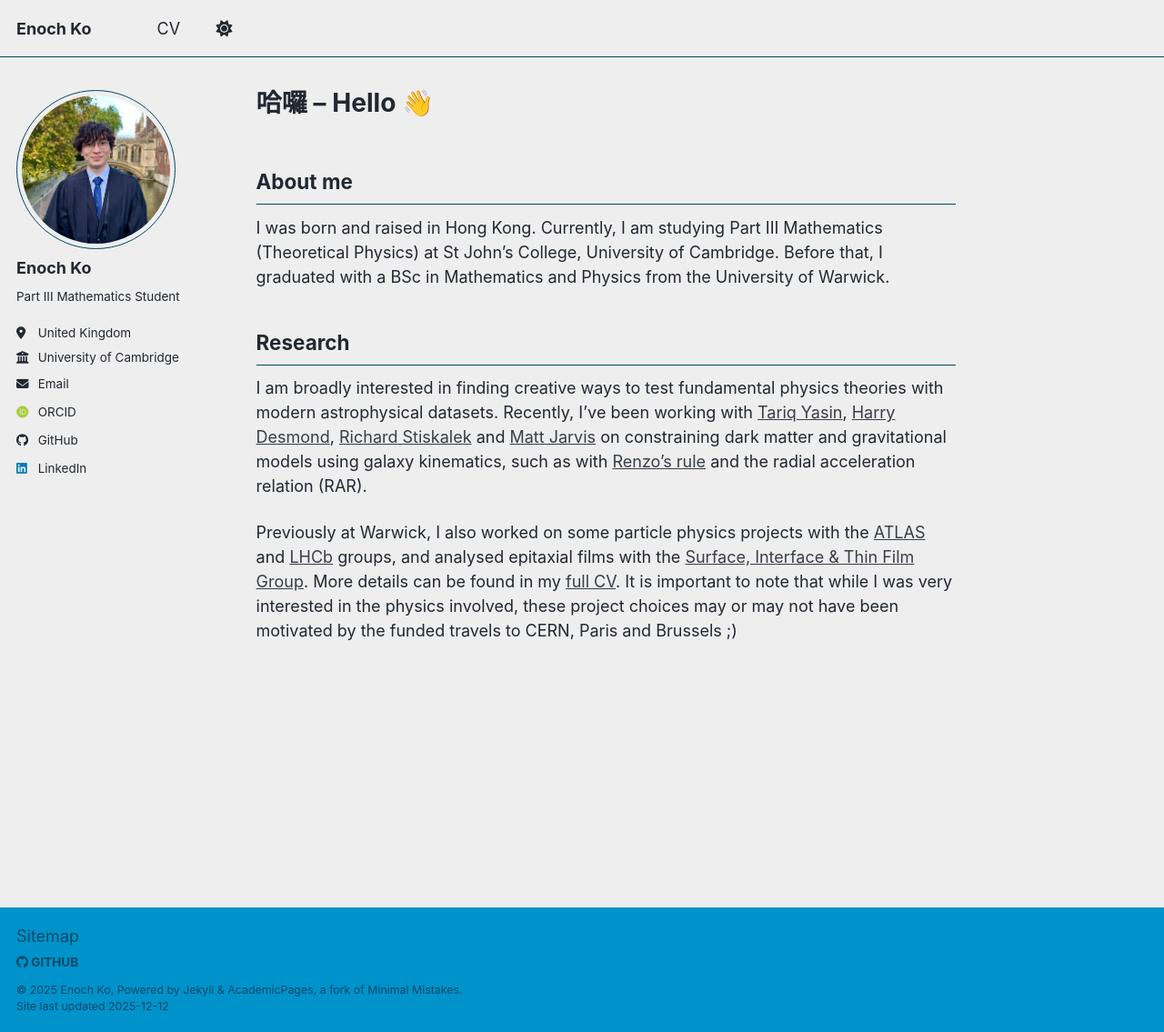
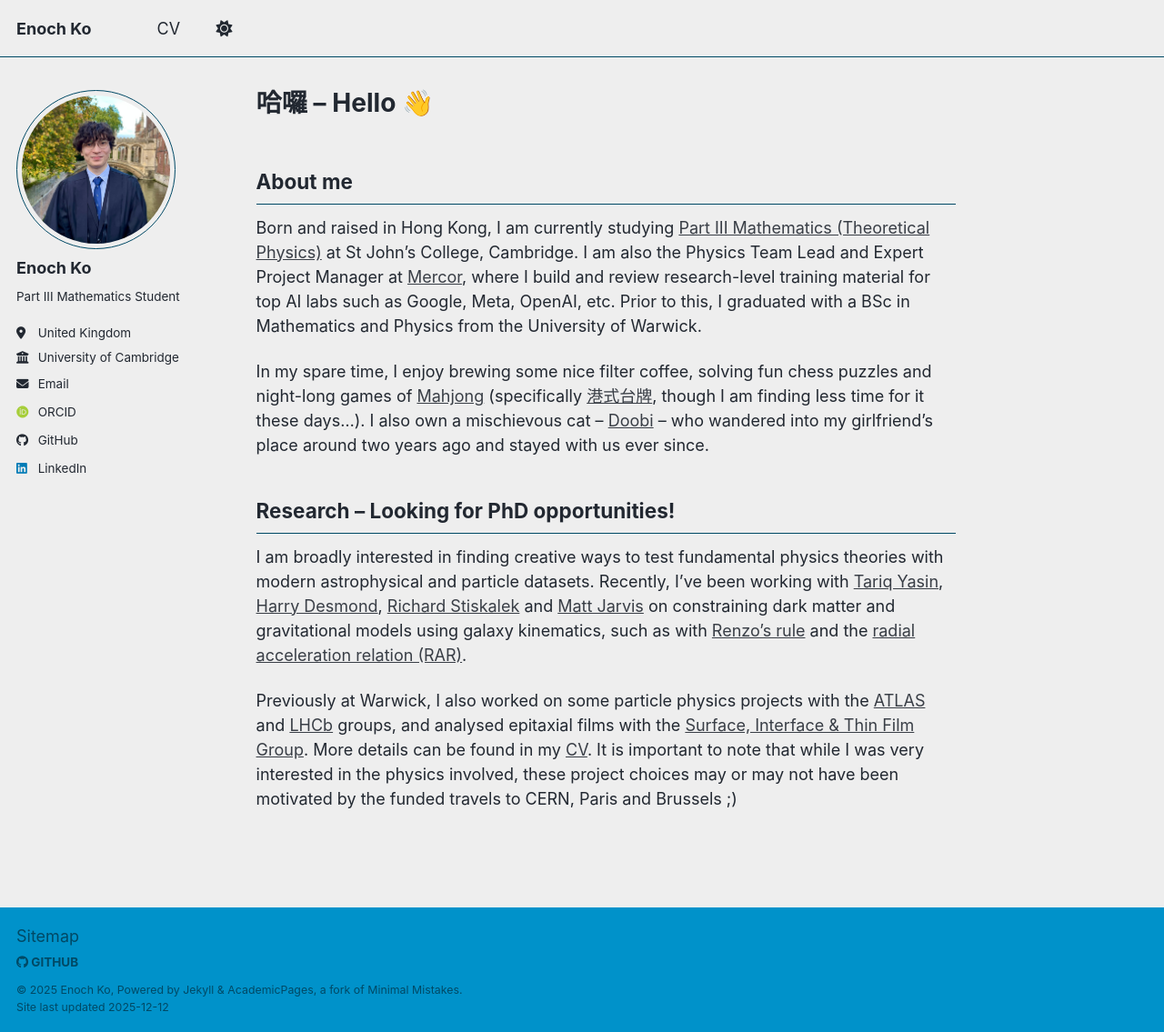
Before and after one commit to enoch-ko/enoch-ko.github.io, a Jekyll site: the page built from _pages/about.md, in a window 1280 px wide and 1135 px high. Shown: the whole window at 91% size. Built offline with Jekyll 4.4.1, drawn with Linux system fonts in a browser that asks for light colours; some web fonts are replaced; a script bundle is joined from its source files by our own code; library files that are not in the unit come from our copies.

Commit message:
Update about.md

```diff
--- a/_pages/about.md
+++ b/_pages/about.md
@@ -10,11 +10,13 @@ redirect_from:
 About me
 ------
 
-I was born and raised in Hong Kong. Currently, I am studying Part III Mathematics (Theoretical Physics) at St John's College, University of Cambridge. Before that, I graduated with a BSc in Mathematics and Physics from the University of Warwick.
+Born and raised in Hong Kong, I am currently studying [Part III Mathematics (Theoretical Physics)](https://www.postgraduate.study.cam.ac.uk/courses/directory/maamastph) at St John's College, Cambridge. I am also the Physics Team Lead and Expert Project Manager at [Mercor](https://www.mercor.com/research/), where I build and review research-level training material for top AI labs such as Google, Meta, OpenAI, etc. Prior to this, I graduated with a BSc in Mathematics and Physics from the University of Warwick.
 
-Research
+In my spare time, I enjoy brewing some nice filter coffee, solving fun chess puzzles and night-long games of [Mahjong](https://en.wikipedia.org/wiki/Mahjong) (specifically [港式台牌](https://zh.wikipedia.org/wiki/%E6%B8%AF%E5%BC%8F%E5%8F%B0%E7%81%A3%E9%BA%BB%E9%9B%80), though I am finding less time for it these days...). I also own a mischievous cat -- [Doobi](./doobi) -- who wandered into my girlfriend's place around two years ago and stayed with us ever since.
+
+Research -- Looking for PhD opportunities!
 ------
 
-I am broadly interested in finding creative ways to test fundamental physics theories with modern astrophysical datasets. Recently, I've been working with [Tariq Yasin](https://www.physics.ox.ac.uk/our-people/yasin), [Harry Desmond](https://www.port.ac.uk/about-us/structure-and-governance/our-people/our-staff/harry-desmond), [Richard Stiskalek](https://richard-sti.github.io/) and [Matt Jarvis](https://www.physics.ox.ac.uk/our-people/jarvis) on constraining dark matter and gravitational models using galaxy kinematics, such as with [Renzo's rule](https://academic.oup.com/mnras/article/544/4/4288/8321687) and the radial acceleration relation (RAR).
+I am broadly interested in finding creative ways to test fundamental physics theories with modern astrophysical and particle datasets. Recently, I've been working with [Tariq Yasin](https://www.physics.ox.ac.uk/our-people/yasin), [Harry Desmond](https://www.port.ac.uk/about-us/structure-and-governance/our-people/our-staff/harry-desmond), [Richard Stiskalek](https://richard-sti.github.io/) and [Matt Jarvis](https://www.physics.ox.ac.uk/our-people/jarvis) on constraining dark matter and gravitational models using galaxy kinematics, such as with [Renzo's rule](https://doi.org/10.1093/mnras/staf2004) and the [radial acceleration relation (RAR)](https://doi.org/10.1093/mnras/stad2762).
 
-Previously at Warwick, I also worked on some particle physics projects with the [ATLAS](https://warwick.ac.uk/fac/sci/physics/research/epp/exp/atlas/) and [LHCb](https://warwick.ac.uk/fac/sci/physics/research/epp/exp/bphysics/lhcb/) groups, and analysed epitaxial films with the [Surface, Interface & Thin Film Group](https://warwick.ac.uk/fac/sci/physics/research/condensedmatt/surface/). More details can be found in my [full CV](../files/CV_PhDs.pdf). It is important to note that while I was very interested in the physics involved, these project choices may or may not have been motivated by the funded travels to CERN, Paris and Brussels ;)
+Previously at Warwick, I also worked on some particle physics projects with the [ATLAS](https://warwick.ac.uk/fac/sci/physics/research/epp/exp/atlas/) and [LHCb](https://warwick.ac.uk/fac/sci/physics/research/epp/exp/bphysics/lhcb/) groups, and analysed epitaxial films with the [Surface, Interface & Thin Film Group](https://warwick.ac.uk/fac/sci/physics/research/condensedmatt/surface/). More details can be found in my [CV](./cv). It is important to note that while I was very interested in the physics involved, these project choices may or may not have been motivated by the funded travels to CERN, Paris and Brussels ;)
```
